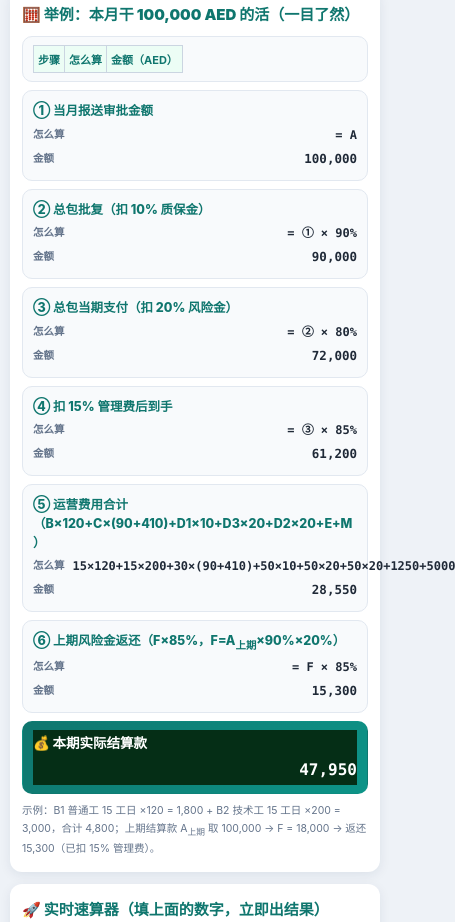
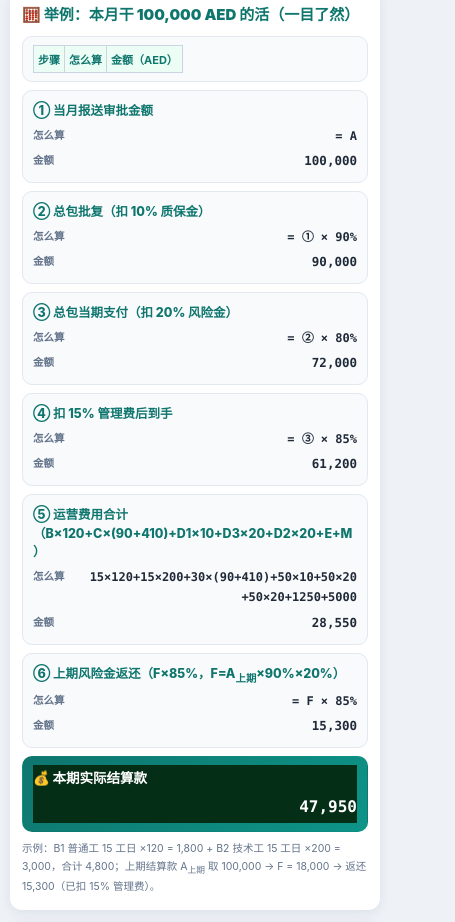
Before and after one commit to tao525492-arch/tao525492-arch.github.io, a plain HTML site: page index.html in a window 390 px wide. Shown: the part 2259-3181 px from the top of the page, 455 px wide, since content can reach past the window. Drawn offline with Linux system fonts and the light colour scheme.

Commit message:
Add files via upload

```diff
--- a/index.html
+++ b/index.html
@@ -3,6 +3,9 @@
 <head>
 <meta charset="UTF-8">
 <meta name="viewport" content="width=device-width,initial-scale=1">
+<meta http-equiv="Cache-Control" content="no-cache, no-store, must-revalidate">
+<meta http-equiv="Pragma" content="no-cache">
+<meta http-equiv="Expires" content="0">
 <title>文拓机电 · 施工月度结算系统</title>
 <style>
   *{margin:0;padding:0;box-sizing:border-box;font-family:-apple-system,'PingFang SC','Microsoft YaHei',sans-serif}
@@ -170,7 +173,7 @@
     .example-table tr{display:block;width:100%;background:#f8fafc;border:1px solid #e2e8f0;border-radius:10px;padding:8px 10px;margin-bottom:8px}
     .example-table td{display:flex;justify-content:space-between;align-items:flex-start;gap:8px;padding:3px 0;border:none;text-align:right;line-height:1.5}
     .example-table td:nth-child(1){display:block;font-weight:800;color:#0f766e;font-size:12.5px;text-align:left;padding-bottom:2px;overflow-wrap:break-word}
-    .example-table td:nth-child(2){flex:1;min-width:0;word-break:normal;overflow-wrap:break-word;font-size:12px}
+    .example-table td:nth-child(2){flex:1;min-width:0;word-break:normal;overflow-wrap:anywhere;font-size:12px;line-height:1.7}
     .example-table td:nth-child(2)::before{content:"怎么算";font-weight:800;color:#64748b;font-size:10.5px;white-space:nowrap;flex-shrink:0;margin-top:1px}
     .example-table td:nth-child(3){font-size:12.5px;font-weight:800;white-space:nowrap;flex-shrink:0}
     .example-table td:nth-child(3)::before{content:"金额";font-weight:800;color:#64748b;font-size:10.5px;white-space:nowrap;flex-shrink:0;margin-top:1px}
@@ -357,7 +360,7 @@
       <tr><td>② 总包批复（扣 10% 质保金）</td><td class="calc-amt">= ① × 90%</td><td class="calc-amt">90,000</td></tr>
       <tr><td>③ 总包当期支付（扣 20% 风险金）</td><td class="calc-amt">= ② × 80%</td><td class="calc-amt">72,000</td></tr>
       <tr><td>④ 扣 15% 管理费后到手</td><td class="calc-amt">= ③ × 85%</td><td class="calc-amt">61,200</td></tr>
-      <tr><td>⑤ 运营费用合计（B×120+C×(90+410)+D1×10+D3×20+D2×20+E+M）</td><td class="calc-amt">15×120+15×200+30×(90+410)+50×10+50×20+50×20+1250+5000</td><td class="calc-amt">28,550</td></tr>
+      <tr><td>⑤ 运营费用合计（B×120+C×(90+410)+D1×10+D3×20+D2×20+E+M）</td><td class="calc-amt">15×120<wbr>+15×200<wbr>+30×(90+410)<wbr>+50×10<wbr>+50×20<wbr>+50×20<wbr>+1250<wbr>+5000</td><td class="calc-amt">28,550</td></tr>
       <tr><td>⑥ 上期风险金返还（F×85%，F=A<sub>上期</sub>×90%×20%）</td><td class="calc-amt">= F × 85%</td><td class="calc-amt">15,300</td></tr>
       <tr class="final-row"><td colspan="2" class="final-label">💰 本期实际结算款</td><td class="final-amt">47,950</td></tr>
     </table>
```
